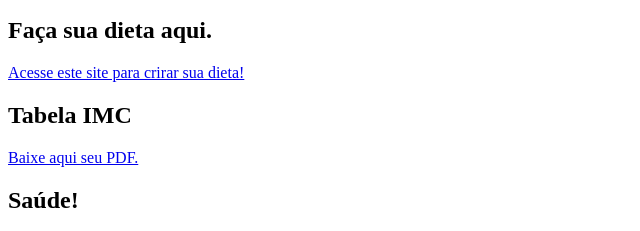
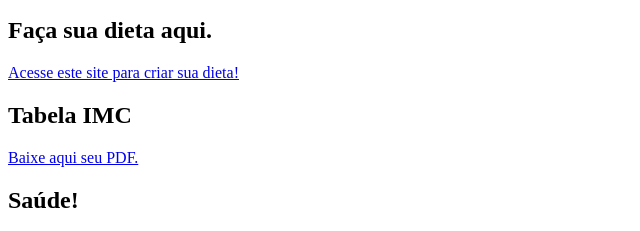
Before and after one commit to millan12ju/site-2024, a plain HTML site: page index.html in a window 1280 px wide. Shown: the part 3190-3421 px from the top of the page, 0-640 px from the left. Drawn offline with Linux system fonts and the light colour scheme.

Commit message:
Update index.html

```diff
--- a/index.html
+++ b/index.html
@@ -30,7 +30,7 @@
     </ol>
 
     <h2>Faça sua dieta aqui.</h2>
-    <a href="https://acesse.dev/5B5iQ" target="_blank">Acesse este site para crirar sua dieta!</a>
+    <a href="https://acesse.dev/5B5iQ" target="_blank">Acesse este site para criar sua dieta!</a>
 
     <h2>Tabela IMC</h2>
     <a href="https://github.com/millan12ju/site-2024/raw/main/imc.pdf" download>Baixe aqui seu PDF.</a>
```
